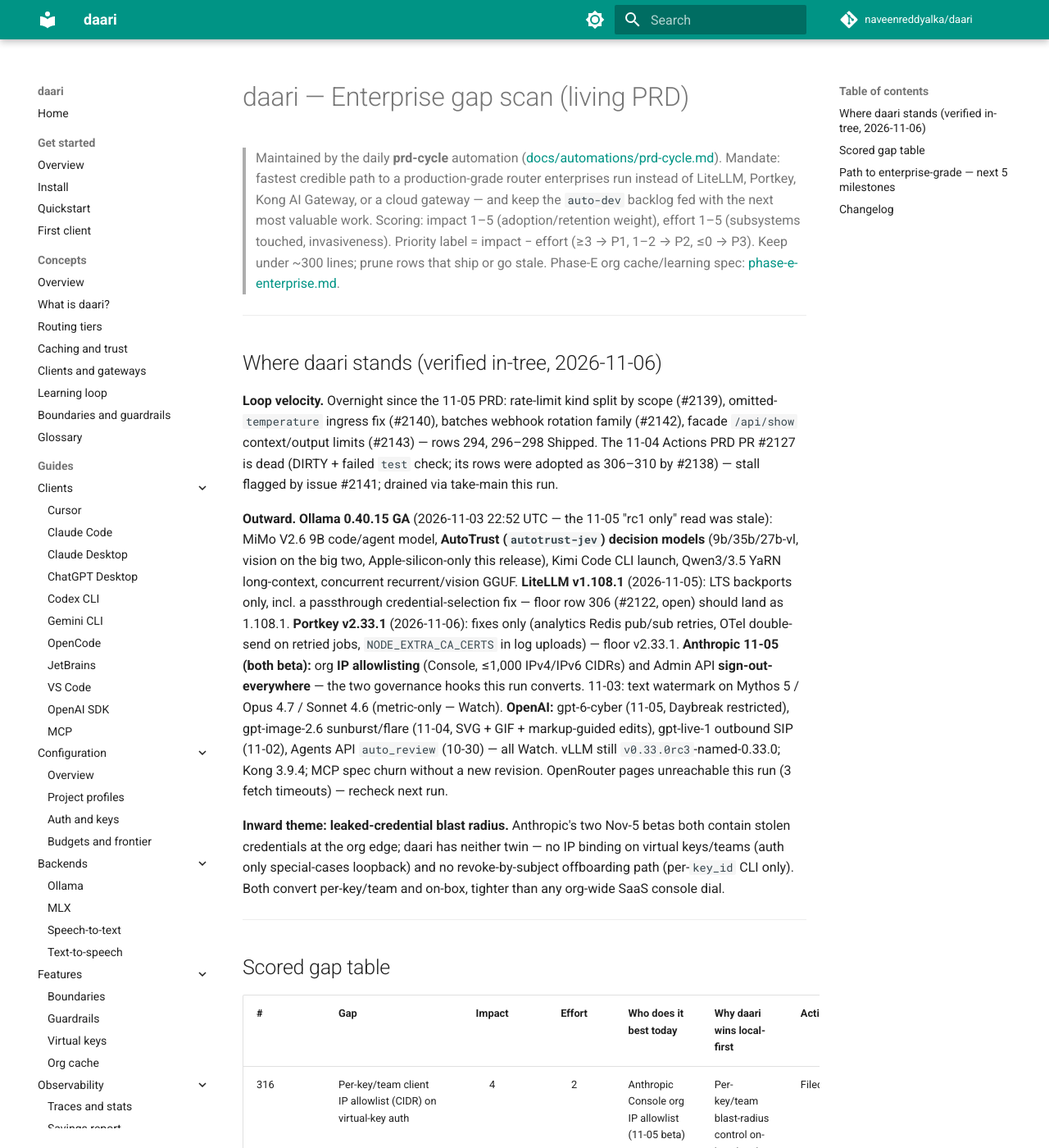
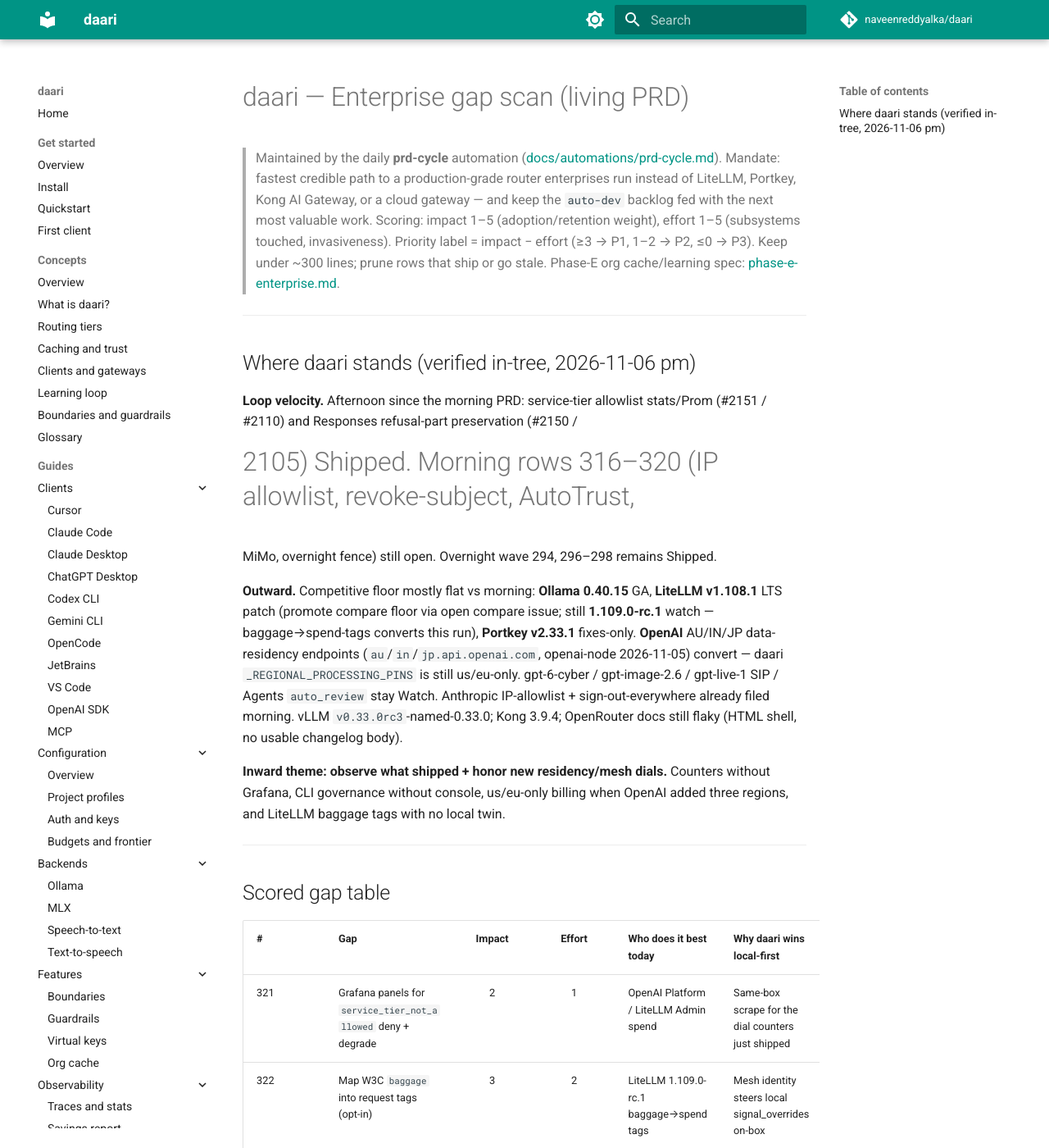
Before and after one commit to naveenreddyalka/daari, an MkDocs documentation site: the page built from docs/prd/ENTERPRISE.md, in a window 1280 px wide and 1400 px high. Shown: the whole window at 82% size. Built offline with MkDocs 1.6.1 and Material for MkDocs 9.7.7, drawn with Linux system fonts in a browser that asks for light colours; comment, search, counter and statistics services are not loaded; some of the changed text lies outside the part shown.

Commit message:
docs(prd): 2026-11-06 pm observe tail, OpenAI AU/IN/JP residency, baggage tags
Co-authored-by: Cursor <cursoragent@cursor.com>

```diff
--- a/docs/prd/ENTERPRISE.md
+++ b/docs/prd/ENTERPRISE.md
@@ -11,40 +11,26 @@
 
 ---
 
-## Where daari stands (verified in-tree, 2026-11-06)
+## Where daari stands (verified in-tree, 2026-11-06 pm)
 
-**Loop velocity.** Overnight since the 11-05 PRD: rate-limit kind split by
-scope (#2139), omitted-`temperature` ingress fix (#2140), batches webhook
-rotation family (#2142), facade `/api/show` context/output limits (#2143) —
-rows 294, 296–298 Shipped. The 11-04 Actions PRD PR #2127 is dead
-(DIRTY + failed `test` check; its rows were adopted as 306–310 by #2138) —
-stall flagged by issue #2141; drained via take-main this run.
+**Loop velocity.** Afternoon since the morning PRD: service-tier allowlist
+stats/Prom (#2151 / #2110) and Responses refusal-part preservation (#2150 /
+#2105) Shipped. Morning rows 316–320 (IP allowlist, revoke-subject, AutoTrust,
+MiMo, overnight fence) still open. Overnight wave 294, 296–298 remains Shipped.
 
-**Outward.** **Ollama 0.40.15 GA** (2026-11-03 22:52 UTC — the 11-05 "rc1
-only" read was stale): MiMo V2.6 9B code/agent model, **AutoTrust
-(`autotrust-jev`) decision models** (9b/35b/27b-vl, vision on the big two,
-Apple-silicon-only this release), Kimi Code CLI launch, Qwen3/3.5 YaRN
-long-context, concurrent recurrent/vision GGUF. **LiteLLM v1.108.1**
-(2026-11-05): LTS backports only, incl. a passthrough credential-selection
-fix — floor row 306 (#2122, open) should land as 1.108.1. **Portkey
-v2.33.1** (2026-11-06): fixes only (analytics Redis pub/sub retries, OTel
-double-send on retried jobs, `NODE_EXTRA_CA_CERTS` in log uploads) — floor
-v2.33.1. **Anthropic 11-05 (both beta):** org **IP allowlisting** (Console,
-≤1,000 IPv4/IPv6 CIDRs) and Admin API **sign-out-everywhere** — the two
-governance hooks this run converts. 11-03: text watermark on Mythos
-5 / Opus 4.7 / Sonnet 4.6 (metric-only — Watch). **OpenAI:** gpt-6-cyber
-(11-05, Daybreak restricted), gpt-image-2.6 sunburst/flare (11-04, SVG +
-GIF + markup-guided edits), gpt-live-1 outbound SIP (11-02), Agents API
-`auto_review` (10-30) — all Watch. vLLM still `v0.33.0rc3`-named-0.33.0;
-Kong 3.9.4; MCP spec churn without a new revision. OpenRouter pages
-unreachable this run (3 fetch timeouts) — recheck next run.
+**Outward.** Competitive floor mostly flat vs morning: **Ollama 0.40.15** GA,
+**LiteLLM v1.108.1** LTS patch (promote compare floor via open compare issue;
+still **1.109.0-rc.1** watch — baggage→spend-tags converts this run),
+**Portkey v2.33.1** fixes-only. **OpenAI** AU/IN/JP data-residency endpoints
+(`au`/`in`/`jp.api.openai.com`, openai-node 2026-11-05) convert — daari
+`_REGIONAL_PROCESSING_PINS` is still us/eu-only. gpt-6-cyber / gpt-image-2.6 /
+gpt-live-1 SIP / Agents `auto_review` stay Watch. Anthropic IP-allowlist +
+sign-out-everywhere already filed morning. vLLM `v0.33.0rc3`-named-0.33.0;
+Kong 3.9.4; OpenRouter docs still flaky (HTML shell, no usable changelog body).
 
-**Inward theme: leaked-credential blast radius.** Anthropic's two Nov-5
-betas both contain stolen credentials at the org edge; daari has neither
-twin — no IP binding on virtual keys/teams (auth only special-cases
-loopback) and no revoke-by-subject offboarding path (per-`key_id` CLI
-only). Both convert per-key/team and on-box, tighter than any org-wide
-SaaS console dial.
+**Inward theme: observe what shipped + honor new residency/mesh dials.**
+Counters without Grafana, CLI governance without console, us/eu-only billing
+when OpenAI added three regions, and LiteLLM baggage tags with no local twin.
 
 ---
 
@@ -52,48 +38,37 @@ SaaS console dial.
 
 | # | Gap | Impact | Effort | Who does it best today | Why daari wins local-first | Action |
 |---|-----|:--:|:--:|------------------------|----------------------------|--------|
-| 316 | Per-key/team client IP allowlist (CIDR) on virtual-key auth | 4 | 2 | Anthropic Console org IP allowlist (11-05 beta) | Per-key/team blast-radius control on-box, local tiers included | Filed [#2144](https://github.com/naveenreddyalka/daari/issues/2144) |
-| 317 | Revoke every SSO-minted key for a subject (offboarding kill switch) | 4 | 2 | Anthropic Admin API sign-out-everywhere (11-05 beta) | One on-box call kills keys + team grants, no IdP webhook lag | Filed [#2145](https://github.com/naveenreddyalka/daari/issues/2145) |
+| 321 | Grafana panels for `service_tier_not_allowed` deny + degrade | 2 | 1 | OpenAI Platform / LiteLLM Admin spend | Same-box scrape for the dial counters just shipped | Filed [#2152](https://github.com/naveenreddyalka/daari/issues/2152) |
+| 322 | Map W3C `baggage` into request tags (opt-in) | 3 | 2 | LiteLLM 1.109.0-rc.1 baggage→spend tags | Mesh identity steers local signal_overrides on-box | Filed [#2153](https://github.com/naveenreddyalka/daari/issues/2153) |
+| 323 | Admin + web-ui surface for `allowed_ips` | 3 | 1 | Anthropic Console org IP allowlist | Per-key/team lists editable next to other dials | Filed [#2154](https://github.com/naveenreddyalka/daari/issues/2154) |
+| 324 | OpenAI AU/IN/JP residency pins + 1.10× billing | 3 | 2 | OpenAI data-residency endpoints (11-05) | Honest on-box pin + cost_usd; local tiers unaffected | Filed [#2155](https://github.com/naveenreddyalka/daari/issues/2155) |
+| 325 | Integration fence for the 11-06 afternoon wave | 2 | 2 | — (testability) | Hermetic proof: refusals + service-tier metrics | Filed [#2156](https://github.com/naveenreddyalka/daari/issues/2156) |
+| 316 | Per-key/team client IP allowlist (CIDR) on virtual-key auth | 4 | 2 | Anthropic Console org IP allowlist (11-05 beta) | Per-key/team blast-radius control on-box | Filed [#2144](https://github.com/naveenreddyalka/daari/issues/2144) |
+| 317 | Revoke every SSO-minted key for a subject (offboarding kill switch) | 4 | 2 | Anthropic Admin API sign-out-everywhere (11-05 beta) | One on-box call kills keys + team grants | Filed [#2145](https://github.com/naveenreddyalka/daari/issues/2145) |
 | 318 | AutoTrust (`autotrust-jev`) local decision-model family | 3 | 2 | Ollama 0.40.15 / Portkey Clef decisions | Decisions stay on-box with budgets, guardrails, audit | Filed [#2146](https://github.com/naveenreddyalka/daari/issues/2146) |
-| 319 | MiMo V2.6 L4 code/agent recipe | 3 | 1 | Ollama 0.40.15 | Agent loops on a 9B local tier, frontier only on escalation | Filed [#2147](https://github.com/naveenreddyalka/daari/issues/2147) |
+| 319 | MiMo V2.6 L4 code/agent recipe | 3 | 1 | Ollama 0.40.15 | Agent loops on a 9B local tier | Filed [#2147](https://github.com/naveenreddyalka/daari/issues/2147) |
 | 320 | Integration fence for the 11-05/11-06 overnight wave | 2 | 2 | — (testability) | Hermetic proof: temp omit, rate kinds, show limits, rotation | Filed [#2148](https://github.com/naveenreddyalka/daari/issues/2148) |
-| 311 | Stats/Prom for Anthropic message-threads create/continue/soft-ignore | 3 | 1 | Anthropic Claude Platform / Claude Code | Chart L6 thread pressure vs local fail-closed on-box | Filed [#2133](https://github.com/naveenreddyalka/daari/issues/2133) |
+| 311 | Stats/Prom for Anthropic message-threads create/continue/soft-ignore | 3 | 1 | Anthropic Claude Platform / Claude Code | Chart L6 thread pressure vs local fail-closed | Filed [#2133](https://github.com/naveenreddyalka/daari/issues/2133) |
 | 312 | Opt-in `user_agent` on OTel GenAI spans | 3 | 1 | Portkey v2.33.0 Complete Logs | IDE/agent attribution in operator-owned OTel | Filed [#2134](https://github.com/naveenreddyalka/daari/issues/2134) |
-| 313 | Admin + web-ui surface for `virtual_model_latency_slo_ms` | 3 | 1 | OpenRouter performance analytics / LiteLLM Admin | Same-box console for the SLO dial selection already uses | Filed [#2135](https://github.com/naveenreddyalka/daari/issues/2135) |
+| 313 | Admin + web-ui surface for `virtual_model_latency_slo_ms` | 3 | 1 | OpenRouter performance analytics / LiteLLM Admin | Same-box console for the SLO dial | Filed [#2135](https://github.com/naveenreddyalka/daari/issues/2135) |
 | 314 | Opt-in omit requester `client_ip` from enterprise audit | 3 | 2 | LiteLLM 1.108.0 `disable_requester_ip_address_logging` | Privacy dial on operator-owned audit disk | Filed [#2136](https://github.com/naveenreddyalka/daari/issues/2136) |
 | 315 | Integration fence for the 11-04 / 11-05 morning wave | 2 | 2 | — (testability) | Hermetic proof: threads, tags, SLO, OTel cost, TPD UI | Filed [#2137](https://github.com/naveenreddyalka/daari/issues/2137) |
-| 306 | compare-litellm: promote GA floor to 1.108.0 LTS; note 1.109.0-rc.1 | 2 | 1 | LiteLLM LTS / release notes | Honest support window; no proxy pin | Filed [#2122](https://github.com/naveenreddyalka/daari/issues/2122) |
+| 306 | compare-litellm: promote GA floor to 1.108.x LTS (land as **1.108.1**) | 2 | 1 | LiteLLM LTS / release notes | Honest support window; no proxy pin | Filed [#2122](https://github.com/naveenreddyalka/daari/issues/2122) |
 | 307 | Prom/stats counters for virtual-model latency SLO demotions | 3 | 1 | OpenRouter performance router analytics | SLO pressure from on-box EWMA | Filed [#2123](https://github.com/naveenreddyalka/daari/issues/2123) |
 | 308 | Opt-in request tags on OTel GenAI spans | 3 | 1 | Portkey Complete Logs / LiteLLM tag dashboards | Workload tags next to local-tier cost attrs | Filed [#2124](https://github.com/naveenreddyalka/daari/issues/2124) |
 | 309 | Config ownership + PATCH for `routing.virtual_model_latency_slo_ms` | 3 | 1 | LiteLLM / OpenRouter control planes | Hot-edit SLO ms without restart | Filed [#2125](https://github.com/naveenreddyalka/daari/issues/2125) |
 | 310 | Integration fence for the 11-03 overnight / 11-04 morning wave | 2 | 2 | — (testability) | Hermetic proof: prior overnight dials | Filed [#2126](https://github.com/naveenreddyalka/daari/issues/2126) |
-| 301 | Stats/Prom counters for `service_tier_not_allowed` deny + degrade | 3 | 1 | OpenAI Platform / LiteLLM spend | Governance cliffs on the same-box scrape | Filed [#2110](https://github.com/naveenreddyalka/daari/issues/2110) |
+| 301 | Stats/Prom counters for `service_tier_not_allowed` deny + degrade | 3 | 1 | OpenAI Platform / LiteLLM spend | Governance cliffs on the same-box scrape | Shipped (#2151) |
 | 302 | Admin + web-ui surface for `allowed_service_tiers` | 3 | 1 | OpenAI Platform / LiteLLM Admin | Same-box console for the dial CLI already mints | Filed [#2111](https://github.com/naveenreddyalka/daari/issues/2111) |
 | 303 | Route Codex PATs (`at-`) to the Codex backend on L6 | 3 | 2 | Portkey v2.32.0 OpenAI integration | Local tiers still win before Codex egress | Filed [#2112](https://github.com/naveenreddyalka/daari/issues/2112) |
 | 304 | Prometheus counter for `X-Daari-Priority` admission overrides | 2 | 1 | LiteLLM / Portkey priority dashboards | Queue-steer pressure without a SaaS log plane | Filed [#2113](https://github.com/naveenreddyalka/daari/issues/2113) |
 | 305 | Integration fence for the 11-03 afternoon governance/speech wave | 2 | 2 | — (testability) | Hermetic proof: allowlist 403/degrade + lfm3-audio | Filed [#2114](https://github.com/naveenreddyalka/daari/issues/2114) |
 | 294, 296–298 | Rate-limit kind split; temperature omit; batches rotation; `/api/show` limits | 3–4 | 1–2 | LiteLLM / Ollama 0.40.14 | Byte-equivalence + signed push channels | Shipped (#2139–#2140, #2142–#2143) |
-| 299 | Preserve assistant refusal parts in Responses input | 2 | 1 | Ollama 0.40.14 `/v1/responses` fix | Refusals survive tier hops | Shipped [#2105](https://github.com/naveenreddyalka/daari/issues/2105) |
+| 299 | Preserve assistant refusal parts in Responses input | 2 | 1 | Ollama 0.40.14 `/v1/responses` fix | Refusals survive tier hops | Shipped (#2150) |
 | 300 | Integration fence for the 11-02/11-03 overnight wave | 2 | 2 | — (testability) | Hermetic proof: priority header, signed batch webhooks | Filed [#2106](https://github.com/naveenreddyalka/daari/issues/2106) |
 | 291–293 | Message-threads; TPD web-ui; selection Grafana | 2–4 | 1–3 | Anthropic / LiteLLM / OpenRouter | TTFT parity + same-box console | Shipped (#2130–#2132) |
 | 286–289 | OTel cost attrs; latency SLO; vLLM 0.33 notes; MCP oauth recipe | 2–3 | 1–2 | Portkey / OpenRouter / vLLM | Operator-owned traces + honest local tiers | Shipped (#2120–#2121, #2128–#2129) |
 | 281–284 | LiteLLM LTS compare; offline PATCH; batch org webhook; request tags | 2–3 | 1–2 | LiteLLM / OpenRouter / Portkey | Honesty + air-gap + jobs + Signals on-box | Shipped (#2116–#2119) |
-| 295 | Integration fence for the 11-02 afternoon wave | 2 | 2 | — (testability) | Hermetic proof: TPD + OpenRouter compare pin | Filed [#2097](https://github.com/naveenreddyalka/daari/issues/2097) |
-| 19 | Config ownership for `routing.compact_to_fit.*` | 3 | 2 | LiteLLM config ownership | Shipped | Shipped |
-| 20 | Doctor tip when compact_to_fit is enabled | 2 | 1 | — (ops honesty) | Shipped | Shipped |
-| 21 | Hermetic pin: compact_to_fit in config + routing-tiers | 2 | 1 | — (docs regression) | Shipped | Shipped |
-| 22 | `daari_meta` + stats when compact_to_fit actually trims | 3 | 2 | LiteLLM compact telemetry | Shipped | Shipped |
-| 23 | Opt-in fail-closed MCP when key has no MCP grant | 4 | 2 | LiteLLM `require_key_mcp_access_defined` | Shipped | Shipped |
-| 24 | Grafana panel for `compact_to_fit_applied` | 2 | 1 | LiteLLM spend dashboards | Shipped | Shipped |
-| 25 | Dedicated stats/Prom counter for MCP grant fail-closed | 3 | 1 | LiteLLM MCP 403 metrics | Shipped | Shipped |
-| 26 | Refuse MCP `initialize` when key has no grant | 4 | 1 | LiteLLM initialize 403 | Shipped | Shipped |
-| 27 | Stats for estimated tokens dropped by compact-to-fit | 3 | 2 | LiteLLM compact telemetry | Shipped | Shipped |
-| 28 | Refresh compare-litellm for LiteLLM 1.104 GA | 2 | 1 | LiteLLM release notes | Shipped | Shipped |
-| 279 | Prometheus counter for offline-mode refused egress | 2 | 1 | — (ops honesty) | Prove the air gap held from the scrape | Filed [#2072](https://github.com/naveenreddyalka/daari/issues/2072) |
-| 285 | Doctor tip: offline_mode on + live frontier L6 creds | 2 | 1 | — (ops honesty) | Same-box warning before the 403 storm | Filed [#2079](https://github.com/naveenreddyalka/daari/issues/2079) |
-| 274 | Grafana panels for `daari_virtual_model_failover_total` | 2 | 1 | Portkey analytics / hand-rolled Prom | Failover pressure on the same-box overview | Filed [#2059](https://github.com/naveenreddyalka/daari/issues/2059) |
-| 277–278 | Service-tier allowlist; `lfm3-audio` speech-only recipe | 2–3 | 1–2 | OpenAI / Ollama | Deny 6× tiers; speech without omni weights | Shipped (#2108–#2109) |
-| 271–273, 275–276 | TPD quotas; OpenRouter + LiteLLM compare; priority; signed batch webhooks | 2–3 | 1–2 | LiteLLM / OpenRouter | Day-grain dial, honest copy, queue steer | Shipped (#2091–#2092, #2099–#2101) |
 | 62–67 | End-user inventory; guardrail profiles; web-ui pagination; nested usage | 4–5 | 2–3 | OpenRouter / LiteLLM / Portkey | Ledger already meters; finish the console | Open (agent:working) |
 | 6 | Hot-reload `config.yaml` | 3 | 2 | LiteLLM config ownership | Open — needs long session | Open |
 | 7 | Per-key tool-name allowlist for Messages `mcp_servers` | 4 | 3 | LiteLLM `mcp_tool_permissions` | Parked (≥60m session) | Parked |
@@ -101,86 +76,72 @@ SaaS console dial.
 
 Watch rows (do not file yet): Portkey v2.33 Anthropic `auto_caching` (daari
 `frontier.prompt_cache` already marks system blocks — revisit only if
-top-level `cache_control` shape diverges in client traffic); Portkey MCP
-access policies (Prisma AIRS-only); Portkey OTel workspace name; Bedrock
-metadata map; LiteLLM OpenAI Live `/v1/live/sessions` + Azure PTU split +
-M365 Copilot provider + `gpt-live-1` outbound SIP (Realtime/WS family);
-LiteLLM 1.109.0 stable cut; AutoTrust beyond Apple silicon (Linux/Windows
-GA → revisit recipe caveat); `gpt-6-cyber` (Daybreak restricted access);
-gpt-image-2.6 sunburst/flare catalog + markup-guided edits (images are
-frontier passthrough today); Agents API `auto_review`; Anthropic text
-watermark (Sonnet 4.6 non-default sampling caveat — metric-only);
-minute-grain spend buckets; fleet
-Redis EWMA; MCP SEP-3398 (~March 2027); OpenAI org external key management;
-Anthropic Compliance API; Models API `between_tools` Sonnet-5.5-only;
-`gpt-6-rosalind` catalog; Claude Code `groups` / `guardrail_trace`;
-OpenRouter private-provider CRUD + S3/IAM; LiteLLM Admin Chat UI / Lens;
-llama.cpp `/v1/realtime` + `POST /tts` + deferred tools; Portkey
-claim-based JWT / WIF; OpenAI `/agents/automations`; Prisma AIRS Agent
-Identity; Claude-on-GCP IAM (new dep — human); Anthropic hosted skills;
-Claude Tag beta; Open Responses WS; Anthropic OTel export beta; Prom
-exemplars + `gen_ai.agent.*`; LiteLLM ID-JAG; SCIM + multi-issuer SSO;
+top-level `cache_control` shape diverges); Portkey MCP access policies
+(Prisma AIRS-only); Portkey OTel workspace name; Bedrock metadata map;
+LiteLLM OpenAI Live `/v1/live/sessions` + Azure PTU split + M365 Copilot +
+`gpt-live-1` outbound SIP (Realtime/WS family); LiteLLM 1.109.0 **stable**
+cut (rc.1 baggage converted as row 322 — hold other rc highlights);
+AutoTrust beyond Apple silicon; `gpt-6-cyber` (Daybreak); gpt-image-2.6
+sunburst/flare catalog; Agents API `auto_review`; Anthropic text watermark
+(metric-only); minute-grain spend buckets; fleet Redis EWMA; MCP SEP-3398;
+OpenAI org external key management; Anthropic Compliance API; Models API
+`between_tools` Sonnet-5.5-only; `gpt-6-rosalind`; Claude Code `groups` /
+`guardrail_trace`; OpenRouter private-provider CRUD + S3/IAM; LiteLLM Admin
+Chat UI / Lens; llama.cpp `/v1/realtime` + `POST /tts` + deferred tools;
+Portkey claim-based JWT / WIF; OpenAI `/agents/automations`; Prisma AIRS
+Agent Identity; Claude-on-GCP IAM (new dep — human); Anthropic hosted
+skills; Claude Tag beta; Open Responses WS; Anthropic OTel export beta;
+Prom exemplars + `gen_ai.agent.*`; LiteLLM ID-JAG; SCIM + multi-issuer SSO;
 Kong Skills/A2A; OpenRouter Private Endpoints L6 recipe; certifi emSign;
 Ollama d1 Linux/Windows GA; local message-thread analogue (prefix store on
-L3–L5 — only after explicit agent-loop ask).
+L3–L5 — only after explicit agent-loop ask); OpenAI CA/SG/KR/UAE/UK
+residency labels beyond au/in/jp (expand only when operators ask).
 
-Verified fine this run — don't re-audit: auth has zero IP binding —
-`key_lockout` / `invalid_key_throttle` only exempt loopback and
-`client_ip_from_request` prefers the direct peer (row 316 rides it);
-`keys revoke` is per-`key_id` only, SSO keys carry `client_id =
-sso:<subject>` and `set_team_memberships` exists (row 317 wires them);
-decisions already flatten `input_image` parts (#1886) and carry the d3/d1
-catalog pattern (row 318); Flint L4 recipe is the one-command template
-(row 319); all executors still None-guard `temperature` (#2140 was
-ingress-only, as predicted); Ollama `launch` Kimi Code / Pi model list /
-Claude Desktop naming = launcher surface, not daari; LiteLLM 1.108.1 is
-backports-only; Portkey v2.33.1 is fixes-only; Ollama top stable
-**0.40.15**; Portkey floor **v2.33.1**; LiteLLM compare floor promote
-(row 306, #2122 open) should land as **1.108.1**.
+Verified fine this run — don't re-audit: `regional_processing_factor` pins
+only `us`/`eu` (`daari/pricing.py` `_REGIONAL_PROCESSING_PINS`);
+`parse_request_tags` unions `X-Daari-Tags` + `metadata.tags` only (no
+`baggage`); Grafana has Hard rejects by kind + Retired model rejects but no
+service-tier allowlist panel; admin/web-ui inventory has no `allowed_ips`
+column (field itself still open as row 316); LiteLLM compare still cites
+1.108 RC framing (row 306); Portkey v2.33.1 fixes-only; Ollama top stable
+**0.40.15**; LiteLLM LTS patch **1.108.1**; Portkey floor **v2.33.1**.
 
 ---
 
 ## Path to enterprise-grade — next 5 milestones
 
-1. **Contain the leaked key** — per-key/team IP allowlist (316);
-   revoke-subject offboarding (317); audit IP omit (314) — the Anthropic
-   Nov-5 governance pair, done per-tenant and on-box.
-2. **Observe the TTFT / SLO dials** — thread counters (311); SLO demotion
-   Prom (307) + PATCH (309) + console (313); selection Grafana shipped.
-3. **Governance console tail** — service-tier Prom (301) + admin/web-ui
-   (302); then rows 62–67.
-4. **Local runtime at the Ollama 0.40.15 bar** — Responses refusals (299);
-   AutoTrust decisions (318); MiMo recipe (319); fences (300, 305, 310,
-   315, 320); UA spans (312) + request-tag spans (308).
-5. **Air-gap + jobs + honesty** — Codex PAT L6 host (303); offline Prom
-   (279) + doctor (285); admission Prom (304); LiteLLM 1.108.1 floor
-   (306) + 1.109 watch; hot-reload (6).
+1. **Contain the leaked key** — IP allowlist (316) + console (323);
+   revoke-subject (317); audit IP omit (314).
+2. **Observe the TTFT / SLO / governance dials** — service-tier Grafana
+   (321); thread counters (311); SLO demotion Prom (307) + PATCH (309) +
+   console (313); selection Grafana shipped.
+3. **Residency + mesh honesty** — AU/IN/JP pins (324); baggage→tags (322);
+   OTel UA (312) + request-tag spans (308).
+4. **Governance console tail** — service-tier admin/web-ui (302); then
+   rows 62–67.
+5. **Local runtime + fences + honesty** — AutoTrust (318); MiMo (319);
+   fences (300, 305, 310, 315, 320, 325); Codex PAT L6 (303); offline Prom
+   (279) + doctor (285); LiteLLM 1.108.1 floor (306); hot-reload (6).
 
 ---
 
 ## Changelog
 
+- **2026-11-06 pm (observe + residency + baggage)** — Marked rows 301 and
+  299 Shipped (afternoon merges). Outward: OpenAI AU/IN/JP residency
+  endpoints convert; LiteLLM 1.109.0-rc.1 baggage→spend-tags converts;
+  floors unchanged (Ollama 0.40.15, LiteLLM 1.108.1, Portkey v2.33.1).
+  Filed rows 321–325: service-tier Grafana, baggage→tags, allowed_ips
+  console, AU/IN/JP residency billing, afternoon fence.
+
 - **2026-11-06 (leaked-key blast radius; Ollama 0.40.15 GA)** — Marked rows
-  294, 296–298 Shipped (#2139–#2140, #2142–#2143). Outward: Ollama 0.40.15
-  GA (MiMo V2.6, AutoTrust decisions, Kimi Code launch); LiteLLM 1.108.1
-  backports; Portkey v2.33.1 fixes; Anthropic 11-05 IP-allowlist +
-  sign-out-everywhere betas; OpenAI gpt-6-cyber / gpt-image-2.6 /
-  gpt-live-1 SIP → Watch; OpenRouter unreachable. Filed rows 316–320: IP
-  allowlist, revoke-subject, AutoTrust, MiMo recipe, 11-05/06 fence.
-  Drained dead Actions PRD PR #2127 (stall flagged by issue #2141 — issue
-  needs human close).
+  294, 296–298 Shipped. Outward: Ollama 0.40.15 GA; LiteLLM 1.108.1;
+  Portkey v2.33.1; Anthropic IP-allowlist + sign-out-everywhere. Filed
+  rows 316–320. Drained dead Actions PRD PR (stall issue needs human close).
 
-- **2026-11-05 (TTFT/SLO observe tail; Portkey 2.33 UA; LiteLLM IP omit; catch-up)** —
+- **2026-11-05 (TTFT/SLO observe tail; Portkey 2.33 UA; LiteLLM IP omit)** —
   Marked rows 281–284, 286–289, 291–293 Shipped. Adopted Nov-4 filings as
-  rows 306–310 (LiteLLM 1.108 floor, SLO demotion Prom, OTel tags, SLO
-  PATCH, fence). Outward: LiteLLM 1.108.0 LTS GA + 1.109.0-rc.1; Portkey
-  v2.33.0; Ollama 0.40.15-rc1 only. Filed rows 311–315: thread stats/Prom,
-  OTel user_agent, latency_slo console, audit client_ip omit, 11-04/11-05
-  fence. Verified: threads/SLO/TPD/selection live without scrape/console
-  tails; audit always stores client_ip; prompt_cache covers auto_caching
-  watch.
+  306–310. Filed rows 311–315.
 
 - **2026-11-03 pm → 10-28** — Condensed: governance console / Codex PAT /
-  admission Prom; Ollama 0.40.14 parity; message-threads / TPD / selection
-  Grafana; trace cost / latency SLO / vLLM / MCP cc; LTS / air-gap / batch
-  default / request tags; through Apache 2.0 and this PRD's creation.
+  admission Prom through Apache 2.0 and this PRD's creation.
```
